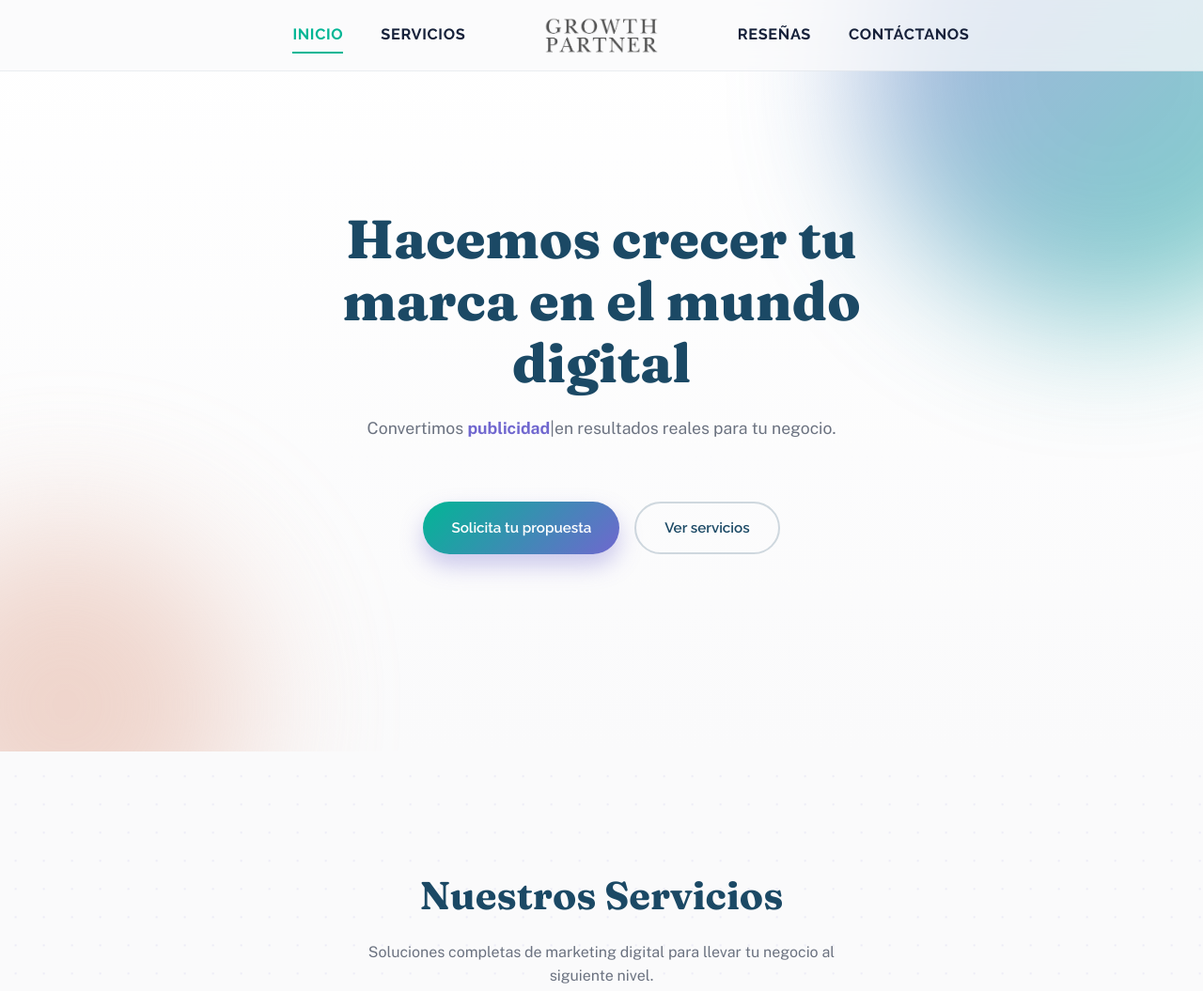
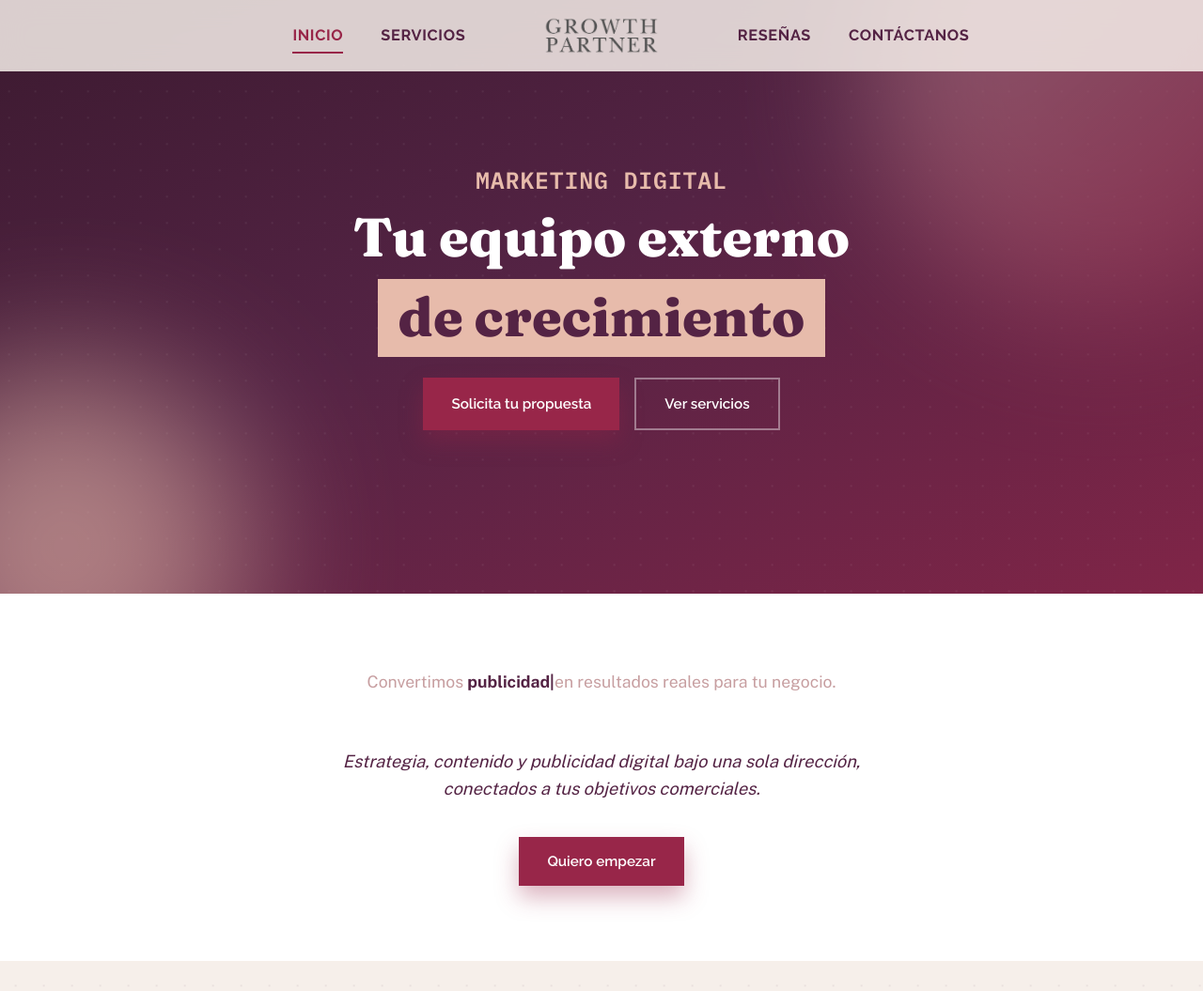
Before and after one commit to Ainz73/growth-partner, a plain HTML site: page index.html in a window 1280 px wide. Shown: the top 1055 px of the page at 94% size. Drawn offline with nearby package versions, Linux system fonts and the light colour scheme.

Commit message:
Rebrand home page to magenta/carmesí palette and redesign hero
Swap the site's teal/purple/navy palette for the new magenta oscuro,
carmesí, and pastel palette across all pages, and rework the home page
hero into a dark, photo-style block with a highlighted title phrase,
followed by a separate white intro section — both sized to fill the
initial viewport so Servicios only appears on scroll.

Co-Authored-By: Claude Sonnet 5 <noreply@anthropic.com>

```diff
--- a/assets/css/style.css
+++ b/assets/css/style.css
@@ -2,19 +2,19 @@
    Variables
    ========================================================================== */
 :root {
-  --green: #01B695;
+  --green: #982649;
   --beige: #E7BBAB;
-  --purple: #7067CF;
-  --wine: #982649;
-  --blue: #1B4965;
+  --purple: #c79ea0;
+  --wine: #542344;
+  --blue: #542344;
 
-  --text-dark: #16213a;
-  --text-light: #6b7280;
-  --bg-light: #fafafb;
+  --text-dark: #542344;
+  --text-light: #8a6a72;
+  --bg-light: #f6efea;
   --white: #ffffff;
 
-  --shadow: 0 10px 30px rgba(27, 73, 101, 0.08);
-  --shadow-strong: 0 20px 45px rgba(27, 73, 101, 0.16);
+  --shadow: 0 10px 30px rgba(84, 35, 68, 0.08);
+  --shadow-strong: 0 20px 45px rgba(84, 35, 68, 0.16);
   --radius: 18px;
   --header-h: 76px;
 }
@@ -70,7 +70,7 @@ ul { list-style: none; }
   align-items: center;
   justify-content: center;
   padding: 14px 30px;
-  border-radius: 100px;
+  border-radius: 0;
   font-weight: 600;
   font-size: 0.95rem;
   border: none;
@@ -79,18 +79,18 @@ ul { list-style: none; }
   white-space: nowrap;
 }
 .btn--primary {
-  background: linear-gradient(135deg, var(--green), var(--purple));
+  background: var(--green);
   color: #fff;
-  box-shadow: 0 12px 24px rgba(112, 103, 207, 0.35);
+  box-shadow: 0 12px 24px rgba(152, 38, 73, 0.35);
 }
-.btn--primary:hover { transform: translateY(-3px); box-shadow: 0 16px 30px rgba(112, 103, 207, 0.45); }
+.btn--primary:hover { transform: translateY(-3px); box-shadow: 0 16px 30px rgba(152, 38, 73, 0.45); }
 
 .btn--ghost {
   background: transparent;
   color: var(--blue);
-  border: 2px solid rgba(27, 73, 101, 0.2);
+  border: 2px solid rgba(84, 35, 68, 0.2);
 }
-.btn--ghost:hover { border-color: var(--blue); background: rgba(27, 73, 101, 0.05); }
+.btn--ghost:hover { border-color: var(--blue); background: rgba(84, 35, 68, 0.05); }
 
 .btn--small { padding: 10px 22px; font-size: 0.85rem; }
 .btn--full { width: 100%; }
@@ -105,14 +105,13 @@ ul { list-style: none; }
   display: flex;
   align-items: center;
   z-index: 1000;
-  background: rgba(250, 250, 251, 0.75);
+  background: rgba(246, 239, 234, 0.85);
   backdrop-filter: blur(14px);
   -webkit-backdrop-filter: blur(14px);
-  border-bottom: 1px solid rgba(27, 73, 101, 0.08);
   transition: box-shadow .3s ease;
   animation: headerSlideDown .6s ease;
 }
-.header.scrolled { box-shadow: 0 6px 24px rgba(27, 73, 101, 0.08); }
+.header.scrolled { box-shadow: 0 6px 24px rgba(84, 35, 68, 0.08); }
 
 @keyframes headerSlideDown {
   from { transform: translateY(-100%); }
@@ -208,14 +207,31 @@ ul { list-style: none; }
 /* ==========================================================================
    Hero
    ========================================================================== */
+.hero-group {
+  display: flex;
+  flex-direction: column;
+  min-height: 100vh;
+}
+
 .hero {
   position: relative;
-  min-height: 100vh;
   display: flex;
   align-items: center;
-  padding-top: var(--header-h);
+  padding: 110px 0;
+  padding-top: calc(var(--header-h) + 110px);
   overflow: hidden;
-  background: linear-gradient(180deg, #ffffff 0%, #fafafb 100%);
+  background: linear-gradient(155deg, #3c1a30 0%, var(--wine) 45%, var(--green) 130%);
+}
+
+.hero__texture {
+  position: absolute;
+  inset: -10%;
+  z-index: 0;
+  pointer-events: none;
+  opacity: 0.5;
+  background-image: radial-gradient(rgba(255, 255, 255, 0.12) 1.5px, transparent 1.5px);
+  background-size: 28px 28px;
+  animation: bgDrift 46s linear infinite;
 }
 
 .hero__blob {
@@ -243,29 +259,54 @@ ul { list-style: none; }
   position: relative;
   z-index: 1;
   text-align: center;
-  max-width: 780px;
+  max-width: 860px;
 }
 
 .eyebrow {
   display: inline-block;
-  color: var(--purple);
+  color: var(--wine);
   font-weight: 600;
   font-size: 0.9rem;
   letter-spacing: 0.03em;
   margin-bottom: 18px;
   padding: 6px 16px;
-  background: rgba(112, 103, 207, 0.1);
+  background: rgba(199, 158, 160, 0.25);
   border-radius: 100px;
 }
 .eyebrow--center { display: block; width: fit-content; margin-left: auto; margin-right: auto; }
 
+.hero .eyebrow {
+  color: var(--beige);
+  background: none;
+  font-family: 'IBM Plex Mono', 'SFMono-Regular', Consolas, 'Liberation Mono', Menlo, monospace;
+  font-size: 25px;
+  line-height: 0;
+}
+
 .hero__title {
   font-size: clamp(2.2rem, 5vw, 3.6rem);
   font-weight: 800;
-  line-height: 1.15;
-  color: var(--blue);
+  line-height: 1.3;
+  color: #fff;
   margin-bottom: 22px;
 }
+
+.hero__title-highlight {
+  display: inline-block;
+  margin-top: 6px;
+  padding: 4px 22px;
+  background: var(--beige);
+  color: var(--wine);
+  border-radius: 0;
+  box-decoration-break: clone;
+  -webkit-box-decoration-break: clone;
+}
+
+.hero .btn--ghost {
+  color: #fff;
+  border-color: rgba(255, 255, 255, 0.4);
+}
+.hero .btn--ghost:hover { border-color: #fff; background: rgba(255, 255, 255, 0.1); }
 
 .typewriter-cursor {
   display: inline-block;
@@ -280,7 +321,7 @@ ul { list-style: none; }
 .hero__subtitle {
   font-family: 'Public Sans', sans-serif;
   font-size: 1.1rem;
-  color: var(--text-light);
+  color: var(--purple);
   max-width: 650px;
   margin: 0 auto 36px;
   /* Reserves room for the tallest state the looping typewriter can reach
@@ -291,10 +332,33 @@ ul { list-style: none; }
      56px. Mobile value is set separately below 768px. */
   min-height: 56px;
 }
-.hero__subtitle .typewriter {
-  color: var(--purple);
+.hero__subtitle .typewriter,
+.hero__subtitle .typewriter-cursor {
+  color: var(--wine);
   font-weight: 700;
 }
+
+.hero-intro {
+  flex: 1;
+  display: flex;
+  align-items: center;
+  padding: 80px 0;
+  text-align: center;
+  background: #fff;
+}
+.hero-intro .container { width: 100%; }
+.hero-intro .hero__subtitle { margin: 0 auto; }
+
+.hero-intro__text {
+  font-family: 'Public Sans', sans-serif;
+  font-style: italic;
+  font-size: 1.15rem;
+  color: var(--wine);
+  max-width: 560px;
+  margin: 28px auto 0;
+}
+
+.hero-intro__actions { margin-top: 36px; }
 
 .hero__actions {
   display: flex;
@@ -349,7 +413,7 @@ ul { list-style: none; }
   z-index: 0;
   pointer-events: none;
   opacity: 0.6;
-  background-image: radial-gradient(rgba(112, 103, 207, 0.16) 1.5px, transparent 1.5px);
+  background-image: radial-gradient(rgba(84, 35, 68, 0.12) 1.5px, transparent 1.5px);
   background-size: 30px 30px;
   animation: bgDrift 46s linear infinite;
 }
@@ -358,7 +422,7 @@ ul { list-style: none; }
   100% { background-position: 300px 260px; }
 }
 @media (prefers-reduced-motion: reduce) {
-  .services__bg { animation: none; }
+  .services__bg, .hero__texture { animation: none; }
 }
 
 .services .container { position: relative; z-index: 1; }
@@ -378,7 +442,7 @@ ul { list-style: none; }
   box-shadow: var(--shadow);
   overflow: hidden;
   transition: opacity .7s ease, transform .7s ease, box-shadow .3s ease;
-  border: 1px solid rgba(27, 73, 101, 0.06);
+  border: 1px solid rgba(84, 35, 68, 0.06);
 }
 .card:hover {
   transform: translateY(-8px);
@@ -412,11 +476,11 @@ ul { list-style: none; }
 }
 .card:hover .card__icon { transform: scale(1.08) rotate(-4deg); }
 .card__icon svg { width: 26px; height: 26px; }
-.card__icon--green { background: rgba(1, 182, 149, 0.12); color: var(--green); }
-.card__icon--purple { background: rgba(112, 103, 207, 0.12); color: var(--purple); }
-.card__icon--wine { background: rgba(152, 38, 73, 0.1); color: var(--wine); }
-.card__icon--blue { background: rgba(27, 73, 101, 0.1); color: var(--blue); }
-.card__icon--beige { background: rgba(231, 187, 171, 0.35); color: #8a4a3a; }
+.card__icon--green { background: rgba(152, 38, 73, 0.12); color: var(--green); }
+.card__icon--purple { background: rgba(199, 158, 160, 0.3); color: var(--purple); }
+.card__icon--wine { background: rgba(84, 35, 68, 0.12); color: var(--wine); }
+.card__icon--blue { background: rgba(84, 35, 68, 0.08); color: var(--blue); }
+.card__icon--beige { background: rgba(231, 187, 171, 0.35); color: #6b4a55; }
 
 .card h3 { position: relative; z-index: 1; font-size: 1.2rem; margin-bottom: 10px; color: var(--blue); }
 .card p { position: relative; z-index: 1; color: var(--text-light); font-size: 0.95rem; }
@@ -490,7 +554,7 @@ ul { list-style: none; }
 .contact {
   position: relative;
   padding: 120px 0;
-  background: linear-gradient(135deg, var(--blue), #12324a);
+  background: linear-gradient(135deg, var(--blue), #33162a);
   overflow: hidden;
 }
 .contact__blob {
@@ -528,7 +592,7 @@ ul { list-style: none; }
 .contact__list li:nth-child(2) span { animation-delay: .4s; }
 .contact__list li:hover span {
   background: var(--green);
-  box-shadow: 0 8px 20px rgba(1, 182, 149, 0.4);
+  box-shadow: 0 8px 20px rgba(152, 38, 73, 0.4);
   transform: scale(1.15) rotate(-6deg);
   animation-play-state: paused;
 }
@@ -637,7 +701,7 @@ ul { list-style: none; }
 .form__row input:focus, .form__row textarea:focus {
   outline: none;
   border-color: var(--green);
-  box-shadow: 0 0 0 4px rgba(1, 182, 149, 0.12);
+  box-shadow: 0 0 0 4px rgba(152, 38, 73, 0.12);
 }
 
 .form__success {
@@ -669,7 +733,7 @@ ul { list-style: none; }
   position: relative;
   padding: calc(var(--header-h) + 64px) 0 80px;
   overflow: hidden;
-  background: linear-gradient(180deg, #ffffff 0%, #fafafb 100%);
+  background: linear-gradient(180deg, #ffffff 0%, #f6efea 100%);
 }
 .service-hero__blob {
   position: absolute;
@@ -861,7 +925,7 @@ ul { list-style: none; }
   border-radius: var(--radius);
   padding: 56px 40px;
   text-align: center;
-  background: linear-gradient(135deg, var(--blue), #12324a);
+  background: linear-gradient(135deg, var(--blue), #33162a);
 }
 .cta-banner__blob {
   position: absolute;
@@ -880,7 +944,7 @@ ul { list-style: none; }
 /* ==========================================================================
    Footer
    ========================================================================== */
-.footer { background: #0f2536; padding: 32px 0; }
+.footer { background: #33162a; padding: 32px 0; }
 .footer__inner {
   display: flex;
   align-items: center;
@@ -948,6 +1012,8 @@ ul { list-style: none; }
      56px min-height). */
   .hero__subtitle { min-height: 84px; }
 
+  .hero { padding: 80px 0; padding-top: calc(var(--header-h) + 80px); }
+
   .services__grid { grid-template-columns: repeat(2, 1fr); }
   .related-services__grid { grid-template-columns: repeat(2, 1fr); }
   .cta-banner { padding: 40px 24px; }
--- a/index.html
+++ b/index.html
@@ -5,7 +5,7 @@
 <meta name="viewport" content="width=device-width, initial-scale=1.0">
 <title>Growth Partner | Marketing Digital</title>
 <link rel="preconnect" href="https://fonts.googleapis.com">
-<link href="https://fonts.googleapis.com/css2?family=Fraunces:wght@600;700;800;900&family=Public+Sans:wght@400;500;600;700&family=Raleway:wght@400;500;600;700&display=swap" rel="stylesheet">
+<link href="https://fonts.googleapis.com/css2?family=Fraunces:wght@600;700;800;900&family=IBM+Plex+Mono:wght@400;500;600&family=Public+Sans:wght@400;500;600;700&family=Raleway:wght@400;500;600;700&display=swap" rel="stylesheet">
 <link rel="stylesheet" href="assets/css/style.css">
 </head>
 <body>
@@ -35,19 +35,33 @@
 
 <main>
 
+  <div class="hero-group">
     <!-- INICIO -->
     <section id="inicio" class="hero">
+      <div class="hero__texture" aria-hidden="true"></div>
       <div class="hero__blob hero__blob--1"></div>
       <div class="hero__blob hero__blob--2"></div>
       <div class="container hero__inner">
-      <h1 class="hero__title reveal">Hacemos crecer tu marca en el mundo digital</h1>
-      <p class="hero__subtitle reveal">Convertimos&nbsp;<span class="typewriter" data-words="redes sociales,publicidad,branding,contenido,presencia&nbsp;digital"></span><span class="typewriter-cursor" aria-hidden="true">|</span>en resultados reales para tu negocio.</p>
+        <p class="eyebrow eyebrow--center reveal">MARKETING DIGITAL</p>
+        <h1 class="hero__title reveal">Tu equipo externo<br><span class="hero__title-highlight">de crecimiento</span></h1>
         <div class="hero__actions reveal">
           <a href="#contacto" class="btn btn--primary">Solicita tu propuesta</a>
           <a href="#servicios" class="btn btn--ghost">Ver servicios</a>
         </div>
       </div>
     </section>
+
+    <!-- INTRO -->
+    <section class="hero-intro">
+      <div class="container">
+        <p class="hero__subtitle reveal">Convertimos&nbsp;<span class="typewriter" data-words="redes sociales,publicidad,branding,contenido,presencia&nbsp;digital"></span><span class="typewriter-cursor" aria-hidden="true">|</span>en resultados reales para tu negocio.</p>
+        <p class="hero-intro__text reveal">Estrategia, contenido y publicidad digital bajo una sola dirección, conectados a tus objetivos comerciales.</p>
+        <div class="hero-intro__actions reveal">
+          <a href="#contacto" class="btn btn--primary">Quiero empezar</a>
+        </div>
+      </div>
+    </section>
+  </div>
 
   <!-- SERVICIOS -->
   <section id="servicios" class="services">
@@ -93,7 +107,7 @@
           <span class="card__more">Conocer más <svg viewBox="0 0 24 24" fill="none"><path d="M5 12H19M19 12L13 6M19 12L13 18" stroke="currentColor" stroke-width="2" stroke-linecap="round" stroke-linejoin="round"/></svg></span>
         </a>
 
-        <a href="servicios/publicidad.html" class="card card--link reveal" style="--accent: #8a4a3a;">
+        <a href="servicios/publicidad.html" class="card card--link reveal" style="--accent: #6b4a55;">
           <div class="card__icon card__icon--beige">
             <svg viewBox="0 0 24 24" fill="none"><path d="M3 10V14H6L14 19V5L6 10H3Z" stroke="currentColor" stroke-width="2" stroke-linejoin="round"/><path d="M18 8C19.2 9.2 19.2 14.8 18 16" stroke="currentColor" stroke-width="2" stroke-linecap="round"/><path d="M6 14V17.5C6 18.3284 6.67157 19 7.5 19H8" stroke="currentColor" stroke-width="2" stroke-linecap="round" stroke-linejoin="round"/></svg>
           </div>
```
Also changed, not shown: servicios/publicidad.html (+1 -1 lines). Lines whose indentation alone changed are shown as unchanged.
